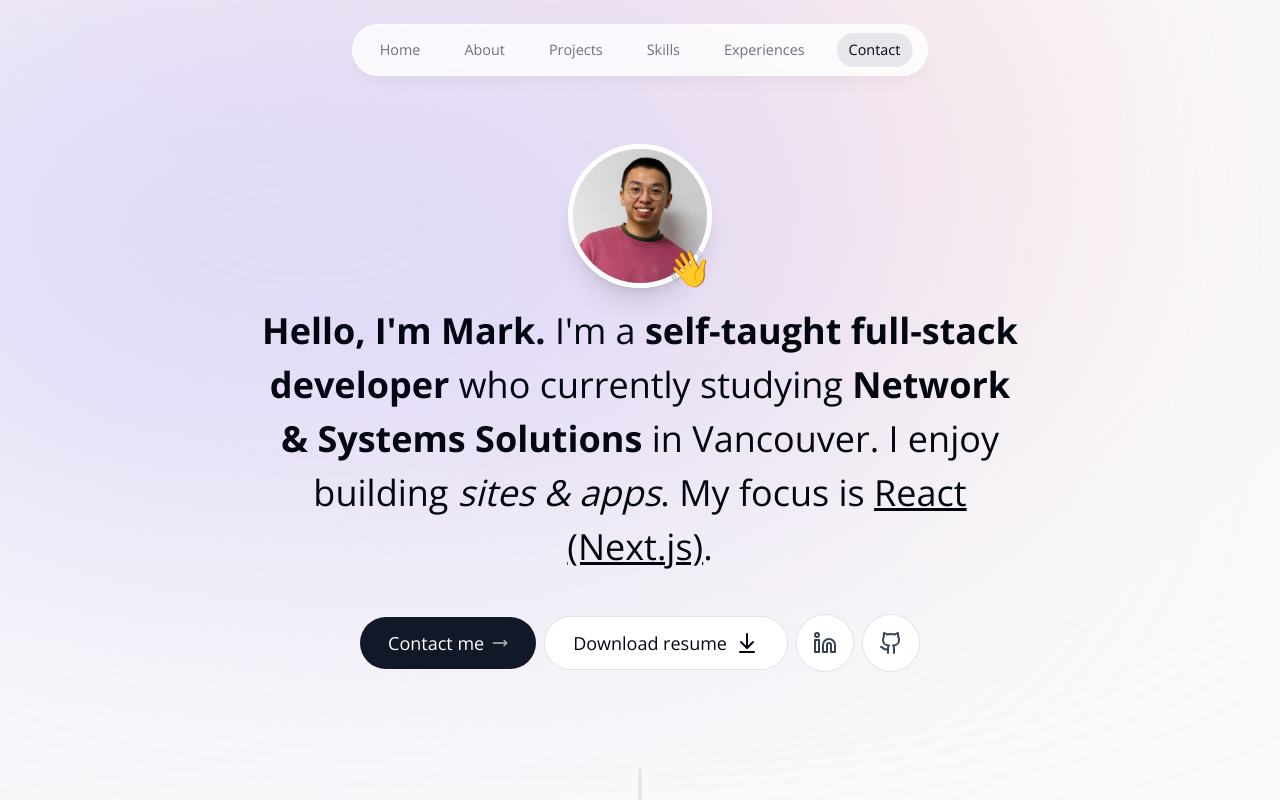
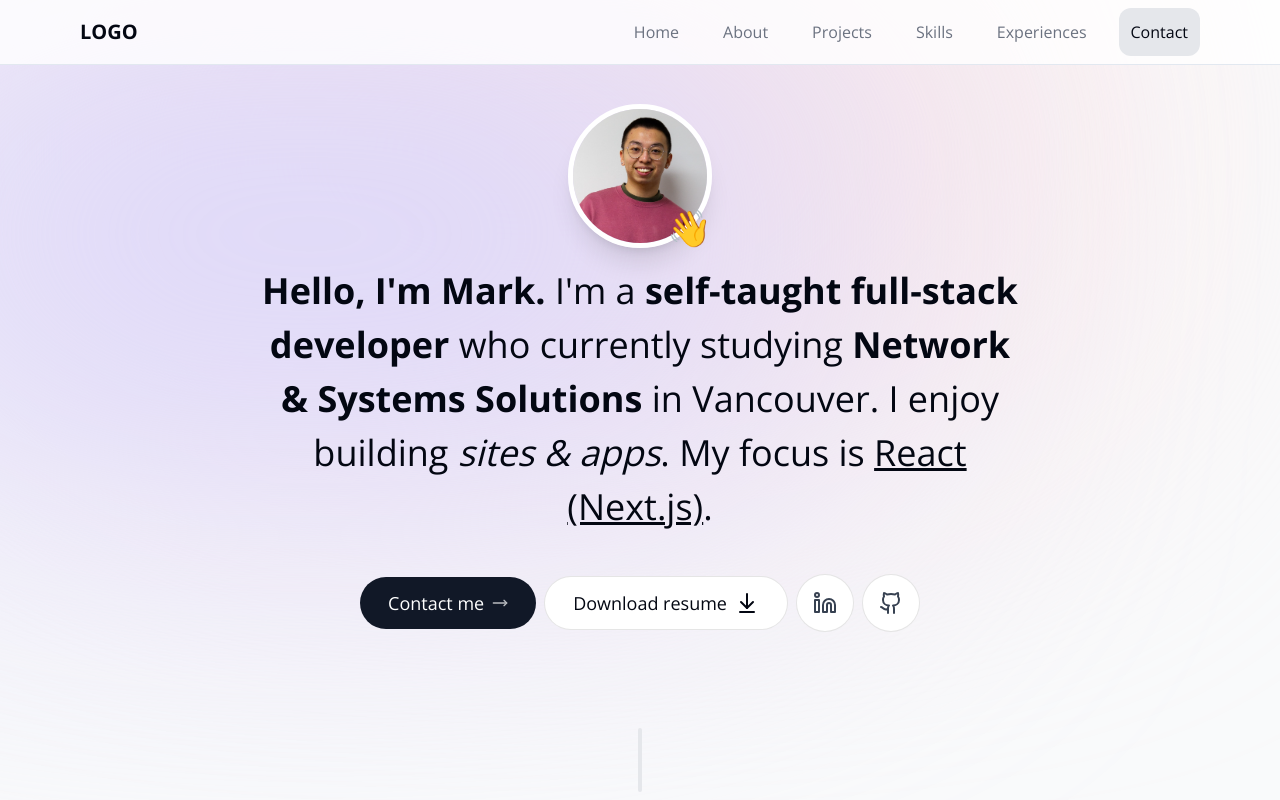
Before and after one commit to mark62005/vite-portfolio, a React (Vite) app: page / in a window 1280 px wide. Shown: the top 800 px of the page. Built offline with nearby package versions, Linux system fonts and the light colour scheme; no server answers.

Commit message:
Add Mobile Navbar and change UI of Navbar

```diff
--- a/src/App.tsx
+++ b/src/App.tsx
@@ -44,7 +44,7 @@ function App() {
 		<>
 			<div
 				id="home"
-				className="relative pt-28 sm:pt-36"
+				className="relative min-h-screen font-sans antialiased"
 			>
 				<ActiveSectionContextProvider>
 					<Header />
--- a/src/components/Header.tsx
+++ b/src/components/Header.tsx
@@ -1,6 +1,4 @@
 import { useContext } from "react";
-import { navLinks } from "@/lib/data";
-import { cn } from "@/lib/utils";
 import { SectionName } from "@/lib/types";
 import { ActiveSectionContext } from "@/context/ActiveSectionContext";
 import Navbar from "./Navbar";
@@ -15,7 +13,7 @@ const Header = () => {
 	};
 
 	return (
-		<header className="relative z-10">
+		<header className="bg-white sticky z-50 top-0 inset-x-0 h-16 bg-opacity-80 mb-10">
 			<Navbar
 				activeSection={activeSection}
 				handleOnClicked={handleOnClicked}
--- /dev/null
+++ b/src/components/MobileNavbar.tsx
@@ -0,0 +1,80 @@
+import { useState } from "react";
+import { motion } from "framer-motion";
+import { cn } from "@/lib/utils";
+import { navLinks } from "@/lib/data";
+import { Button } from "./ui/button";
+import { Menu, X } from "lucide-react";
+
+const MobileNavbar = () => {
+	const [isOpen, setIsOpen] = useState<boolean>(false);
+	const toggleMenu = () => setIsOpen((prev) => !prev);
+
+	return (
+		<nav className="md:hidden">
+			<Button
+				size="icon"
+				onClick={toggleMenu}
+				className={cn("rounded-full", {
+					hidden: isOpen,
+				})}
+				aria-hidden="true"
+			>
+				<Menu />
+			</Button>
+
+			{isOpen ? (
+				<div className="fixed inset-x-0 bottom-0 z-20 h-full bg-white">
+					<motion.ul
+						className="flex flex-col text-lg border-b"
+						// initial={{ x: 100 }}
+						// animate={{ x: 0 }}
+					>
+						{/* CLOSE BUTTON */}
+						<li className="flex justify-between items-center h-16 mx-4">
+							<a
+								href="#home"
+								onClick={toggleMenu}
+								className="text-xl font-bold"
+							>
+								LOGO
+							</a>
+
+							<Button
+								size="icon"
+								onClick={toggleMenu}
+								className="rounded-full justify-self-end"
+								aria-hidden="true"
+							>
+								<X />
+							</Button>
+						</li>
+
+						{/* NAV MENU */}
+						{navLinks.map((navLink, index) => (
+							<motion.li
+								key={index}
+								className="border-t"
+								initial={{ x: 100 }}
+								animate={{ x: 0 }}
+							>
+								<a
+									href={navLink.href}
+									onClick={toggleMenu}
+									className={cn(
+										`
+										flex items-center justify-center w-full p-3 rounded-xl transition
+										hover:text-gray-950 hover:bg-gray-200
+										`
+									)}
+								>
+									{navLink.label}
+								</a>
+							</motion.li>
+						))}
+					</motion.ul>
+				</div>
+			) : null}
+		</nav>
+	);
+};
+export default MobileNavbar;
--- a/src/components/Navbar.tsx
+++ b/src/components/Navbar.tsx
@@ -1,7 +1,8 @@
 import { motion } from "framer-motion";
 import { cn } from "@/lib/utils";
 import { navLinks } from "@/lib/data";
-import { SectionName } from "@/lib/types";
+import type { SectionName } from "@/lib/types";
+import MobileNavbar from "./MobileNavbar";
 
 type NavbarProps = {
 	activeSection: SectionName;
@@ -10,41 +11,29 @@ type NavbarProps = {
 
 const Navbar = ({ activeSection, handleOnClicked }: NavbarProps) => {
 	return (
-		<>
-			<motion.div
-				className="
-          fixed top-0 left-1/2 h-[4.5rem] w-full
-          bg-white bg-opacity-80
-          rounded-none border border-white border-opacity-40
-          shadow-lg shadow-black/[0.03] backdrop-blur-[0.5rem]
-          sm:top-6 sm:h-[3.25rem] sm:w-[36rem] sm:rounded-full
-        "
-				initial={{
-					y: -100,
-					x: "-50%",
-				}}
-				animate={{
-					y: 0,
-					x: "-50%",
-				}}
-			/>
-			<nav
-				className="
-					fixed top-[0.15rem] left-1/2 h-12 -translate-x-1/2 flex py-2
-					sm:top-[1.7rem] sm:h-[initial] sm:py-0
-				"
+		<motion.div className="relative">
+			<div className="w-full max-w-screen-xl mx-auto px-4 border-b md:px-8 lg:px-20">
+				<div className="flex justify-between items-center h-16">
+					{/* LOGO */}
+					<a
+						href="/"
+						className="text-xl font-bold"
 					>
+						LOGO
+					</a>
+
+					{/* NAV MENU */}
+					<nav>
 						<ul
 							className="
-						flex flex-wrap items-center justify-center gap-y-1 w-[22rem]
-						text-[0.9rem] font-medium text-gray-500
-						sm:w-[initial] sm:flex-nowrap sm:gap-5
+                hidden items-center justify-center text-gray-500
+                md:flex md:gap-5
               "
 						>
 							{navLinks.map((navLink, index) => (
 								<motion.li
 									key={index}
-							className="relative h-3/4 flex items-center justify-center"
+									className="relative"
 									initial={{ y: -100 }}
 									animate={{ y: 0 }}
 								>
@@ -52,7 +41,7 @@ const Navbar = ({ activeSection, handleOnClicked }: NavbarProps) => {
 										href={navLink.href}
 										className={cn(
 											`
-										flex items-center justify-center w-full p-3 rounded-full transition
+                        flex items-center justify-center w-full p-3 rounded-xl transition
                       hover:text-gray-950 hover:bg-gray-200
                       `,
 											{
@@ -63,9 +52,9 @@ const Navbar = ({ activeSection, handleOnClicked }: NavbarProps) => {
 									>
 										{navLink.label}
 
-								{navLink.label === activeSection && (
+										{navLink.label === activeSection ? (
 											<motion.span
-										className="absolute inset-0 -z-10 bg-gray-200 rounded-full dark:bg-gray-800"
+												className="absolute inset-0 -z-10 bg-gray-200 rounded-xl dark:bg-gray-800"
 												layoutId="activeSection"
 												transition={{
 													type: "spring",
@@ -74,13 +63,18 @@ const Navbar = ({ activeSection, handleOnClicked }: NavbarProps) => {
 												}}
 												aria-hidden="true"
 											/>
-								)}
+										) : null}
 									</a>
 								</motion.li>
 							))}
 						</ul>
 					</nav>
-		</>
+
+					{/* TODO: Mobile Navbar */}
+					<MobileNavbar />
+				</div>
+			</div>
+		</motion.div>
 	);
 };
 export default Navbar;
--- a/src/index.css
+++ b/src/index.css
@@ -74,7 +74,7 @@
 		font-family: "Open Sans", sans-serif;
 	}
 	html {
-		@apply scroll-smooth;
+		@apply h-full scroll-smooth;
 		--line-color: #e5e7eb;
 	}
 	body {
```
Lines whose indentation alone changed are shown as unchanged.
